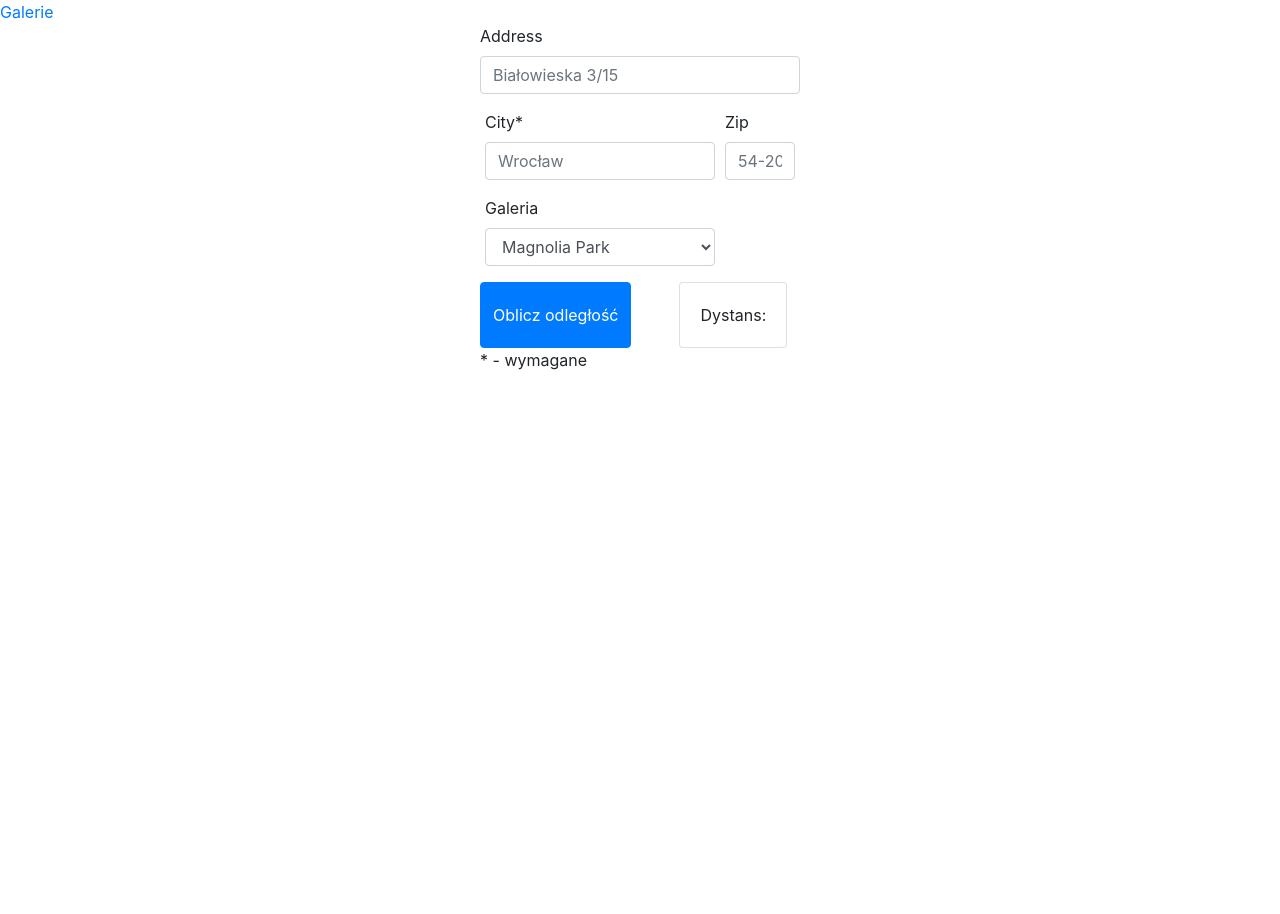
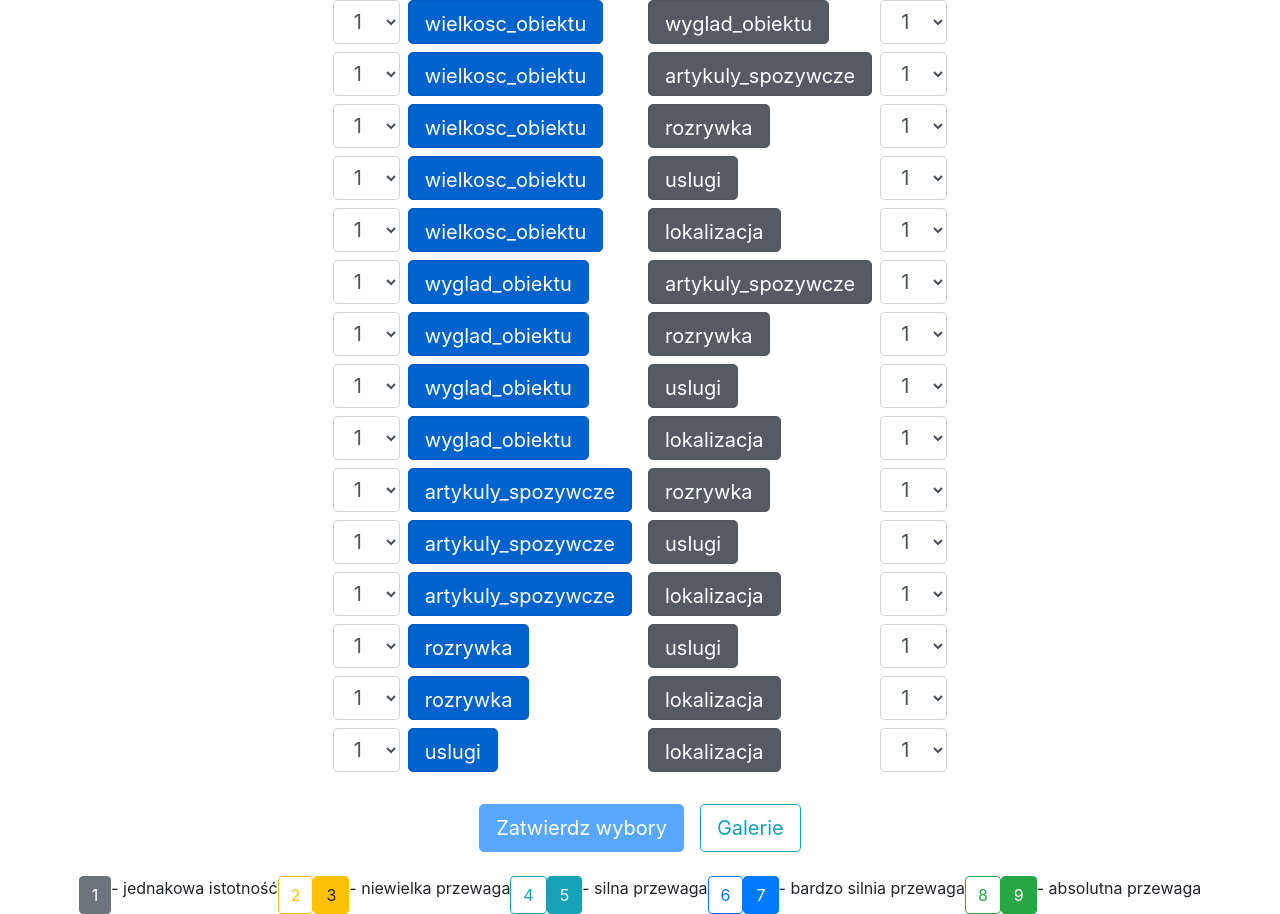
Before and after one commit to bartektrybala/galerie, a Django app: page / in a window 1280 px wide. Before the commit the page ends 370 px from the top, so only its background shows below. Run offline with Django 3.2, Linux system fonts and the light colour scheme; some libraries are stand-ins or nearby versions.

Commit message:
working ahp

```diff
--- a/wspomaganie_decyzji/forms.py
+++ b/wspomaganie_decyzji/forms.py
@@ -13,6 +13,17 @@ GALERIE = (
     ('8', 'Arkady Wrocławskie'),
 )
 
+OCENY = (
+    ('1', '1'),
+    ('2', '2'),
+    ('3', '3'),
+    ('4', '4'),
+    ('5', '5'),
+    ('6', '6'),
+    ('7', '7'),
+    ('8', '8'),
+    ('9', '9'),
+)
 
 class AddressForm(forms.Form):
     address = forms.CharField(required=False, widget=forms.TextInput(
@@ -35,3 +46,66 @@ class AddressForm(forms.Form):
         attrs={'class': 'form-control',
                'id': 'inputGaleria'}
     ))
+
+
+class ChoiceForm(forms.Form):
+    field1 = forms.ChoiceField(choices=OCENY, widget=forms.Select(
+        attrs={'type': 'text',
+               'class': 'form-control btn-lg mb-2'}
+    ))
+    field2 = forms.ChoiceField(choices=OCENY, widget=forms.Select(
+        attrs={'type': 'text',
+               'class': 'form-control btn-lg mb-2'}
+    ))
+    field3 = forms.ChoiceField(choices=OCENY, widget=forms.Select(
+        attrs={'type': 'text',
+               'class': 'form-control btn-lg mb-2'}
+    ))
+    field4 = forms.ChoiceField(choices=OCENY, widget=forms.Select(
+        attrs={'type': 'text',
+               'class': 'form-control btn-lg mb-2'}
+    ))
+    field5 = forms.ChoiceField(choices=OCENY, widget=forms.Select(
+        attrs={'type': 'text',
+               'class': 'form-control btn-lg mb-2'}
+    ))
+    field6 = forms.ChoiceField(choices=OCENY, widget=forms.Select(
+        attrs={'type': 'text',
+               'class': 'form-control btn-lg mb-2'}
+    ))
+    field7 = forms.ChoiceField(choices=OCENY, widget=forms.Select(
+        attrs={'type': 'text',
+               'class': 'form-control btn-lg mb-2'}
+    ))
+    field8 = forms.ChoiceField(choices=OCENY, widget=forms.Select(
+        attrs={'type': 'text',
+               'class': 'form-control btn-lg mb-2'}
+    ))
+    field9 = forms.ChoiceField(choices=OCENY, widget=forms.Select(
+        attrs={'type': 'text',
+               'class': 'form-control btn-lg mb-2'}
+    ))
+    field10 = forms.ChoiceField(choices=OCENY, widget=forms.Select(
+        attrs={'type': 'text',
+               'class': 'form-control btn-lg mb-2'}
+    ))
+    field11 = forms.ChoiceField(choices=OCENY, widget=forms.Select(
+        attrs={'type': 'integer',
+               'class': 'form-control btn-lg mb-2'}
+    ))
+    field12 = forms.ChoiceField(choices=OCENY, widget=forms.Select(
+        attrs={'type': 'text',
+               'class': 'form-control btn-lg mb-2'}
+    ))
+    field13 = forms.ChoiceField(choices=OCENY, widget=forms.Select(
+        attrs={'type': 'text',
+               'class': 'form-control btn-lg mb-2'}
+    ))
+    field14 = forms.ChoiceField(choices=OCENY, widget=forms.Select(
+        attrs={'type': 'text',
+               'class': 'form-control btn-lg mb-2'}
+    ))
+    field15 = forms.ChoiceField(choices=OCENY, widget=forms.Select(
+        attrs={'type': 'text',
+               'class': 'form-control btn-lg mb-2'}
+    ))
--- a/wspomaganie_decyzji/templates/wspomaganie_decyzji/index.html
+++ b/wspomaganie_decyzji/templates/wspomaganie_decyzji/index.html
@@ -3,7 +3,7 @@
 <html lang="en">
 <head>
     <meta charset="UTF-8">
-    <title>Title</title>
+    <title>Ankieta</title>
     <!-- bootstrap -->
     <link rel="stylesheet" href="https://stackpath.bootstrapcdn.com/bootstrap/4.3.1/css/bootstrap.min.css" integrity="sha384-ggOyR0iXCbMQv3Xipma34MD+dH/1fQ784/j6cY/iJTQUOhcWr7x9JvoRxT2MZw1T" crossorigin="anonymous">
     <script src="https://code.jquery.com/jquery-3.3.1.slim.min.js" integrity="sha384-q8i/X+965DzO0rT7abK41JStQIAqVgRVzpbzo5smXKp4YfRvH+8abtTE1Pi6jizo" crossorigin="anonymous"></script>
@@ -12,40 +12,50 @@
 
 </head>
 <body>
-    <a href="{% url 'wspomaganie_decyzji:galerie' %}">
-        Galerie
-    </a>
 <form action="{% url 'wspomaganie_decyzji:index' %}" method="post">
     {% csrf_token %}
-  <div class="form-group w-25 mx-auto">
-    <label for="inputAddress">Address</label>
-      {{ form.address }}
-  </div>
+    <div class="d-flex justify-content-center">
+        <div  class="float-left mr-2">
+        {% for choice in choices %}
+            {{ choice }}
+        {% endfor %}
+        </div>
+        <div class="float-left mr-2 ">
+            {% for a in A %}
+            <button type="button" class="btn btn-primary btn-lg active mb-2" style="height: 44px;">{{ a }}</button>
+                <br>
+            {% endfor %}
+        </div>
+        <div class="float-left ml-2">
+            {% for b in B %}
+            <button type="button" class="btn btn-secondary btn-lg active mb-2" style="height: 44px;">{{ b }}</button>
+                <br>
+            {% endfor %}
+        </div>
+        <div  class="float-left ml-2">
+        {% for choice in choices %}
+            {{ choice }}
+        {% endfor %}
+        </div>
+    </div>
 
-  <div class="form-row w-25 mx-auto">
-    <div class="form-group col-md-9">
-      <label for="inputCity">City*</label>
-        {{ form.city }}
+    <div class="d-flex justify-content-center mt-4">
+        <button type="submit" class="btn btn-lg btn-primary disabled mr-2">Zatwierdz wybory</button>
+            <a href="{% url 'wspomaganie_decyzji:galerie' %}">
+        <button type="button" class="btn btn-lg btn-outline-info ml-2">Galerie</button>
+    </a>
     </div>
-    <div class="form-group col-md-3">
-      <label for="inputZip">Zip</label>
-        {{ form.zip_code }}
-    </div>
-      <div class="form-group col-md-9">
-      <label for="inputGaleria">Galeria</label>
-          {{ form.galeria }}
-      </div>
-      <button type="submit" class="btn btn-primary">Oblicz odległość</button>
-      <div class="card ml-5 wd-25">
-          <div class="card-body">
-            Dystans: {{ distance }}
-          </div>
-       </div>
-  </div>
-    <div class="w-25 mx-auto">
-           * - wymagane
-      </div>
 </form>
-
+<div class="d-flex justify-content-center mt-4">
+    <div class="btn btn-secondary">1</div> - jednakowa istotność
+    <div class="btn btn-outline-warning">2</div>
+    <div class="btn btn-warning">3</div> - niewielka przewaga
+    <div class="btn btn-outline-info">4</div>
+    <div class="btn btn-info">5</div> - silna przewaga
+    <div class="btn btn-outline-primary">6</div>
+    <div class="btn btn-primary">7</div> - bardzo silnia przewaga
+    <div class="btn btn-outline-success">8</div>
+    <div class="btn btn-success">9</div> - absolutna przewaga
+</div>
 </body>
 </html>
--- a/wspomaganie_decyzji/views.py
+++ b/wspomaganie_decyzji/views.py
@@ -4,12 +4,12 @@ from django.urls import reverse
 from .models import Galeria
 import requests
 
-from .forms import AddressForm
+from .forms import AddressForm, ChoiceForm
 
 YOUR_API_KEY = 'AIzaSyC4w8YmL6ETYnjZ6XYNyoVovktUhDZRRmI'
 
 
-def index(request):
+def distance(request):
     distance = ''
     if request.method != 'POST':
         form = AddressForm()
@@ -21,8 +21,40 @@ def index(request):
 
         distance = distanceMatrix(address, galeria.lokalizacja)
         context = {'form': form, 'distance': distance}
-        return render(request, 'wspomaganie_decyzji/index.html', context)
+        return render(request, 'wspomaganie_decyzji/distance.html', context)
     context = {'form': form, 'distance': distance}
+    return render(request, 'wspomaganie_decyzji/distance.html', context)
+
+
+def trala(dict):
+    A = []
+    for i in dict:
+        if i != 'csrfmiddlewaretoken':
+            print(dict[i])
+    return A
+
+
+def index(request):
+    if request.method != 'POST':
+        choices = ChoiceForm()
+    else:
+        choices = ChoiceForm(data=request.POST)
+        dict = request.POST.items
+        print(dict)
+        #dict = trala(request.POST)
+        #print(dict)
+        return HttpResponseRedirect(reverse(('wspomaganie_decyzji:index')))
+
+    pola2 = Galeria._meta.get_fields()
+    pola = pola2[2:8]
+    A = []
+    B = []
+    for k, x in enumerate(pola):
+        for y in pola[k:]:
+            if x != y:
+                A.append(x.name)
+                B.append(y.name)
+    context = {'A': A, 'B': B, 'choices': choices}
     return render(request, 'wspomaganie_decyzji/index.html', context)
 
 
@@ -36,7 +68,7 @@ def galerie(request):
 def galeria(request, galeria_id):
     galeria = Galeria.objects.get(id=galeria_id)
 
-    origins = 'Lutynia, 55-330'
+    origins = 'Tadeusza Kościuszki 13, Wrocław'
     destinations = galeria.lokalizacja
 
     distance = distanceMatrix(origins, destinations)
```
Also changed, not shown: wspomaganie_decyzji/ahp.py (added, +24 -0 lines), wspomaganie_decyzji/models.py (+10 -17 lines), wspomaganie_decyzji/templates/wspomaganie_decyzji/distance.html (added, +52 -0 lines), wspomaganie_decyzji/templates/wspomaganie_decyzji/galeria.html (+23 -2 lines), wspomaganie_decyzji/templates/wspomaganie_decyzji/galerie.html (+7 -2 lines), db.sqlite3, wspomaganie_decyzji/migrations/0006_auto_20210428_1019.py (added), wspomaganie_decyzji/migrations/0007_auto_20210428_1034.py (added).
